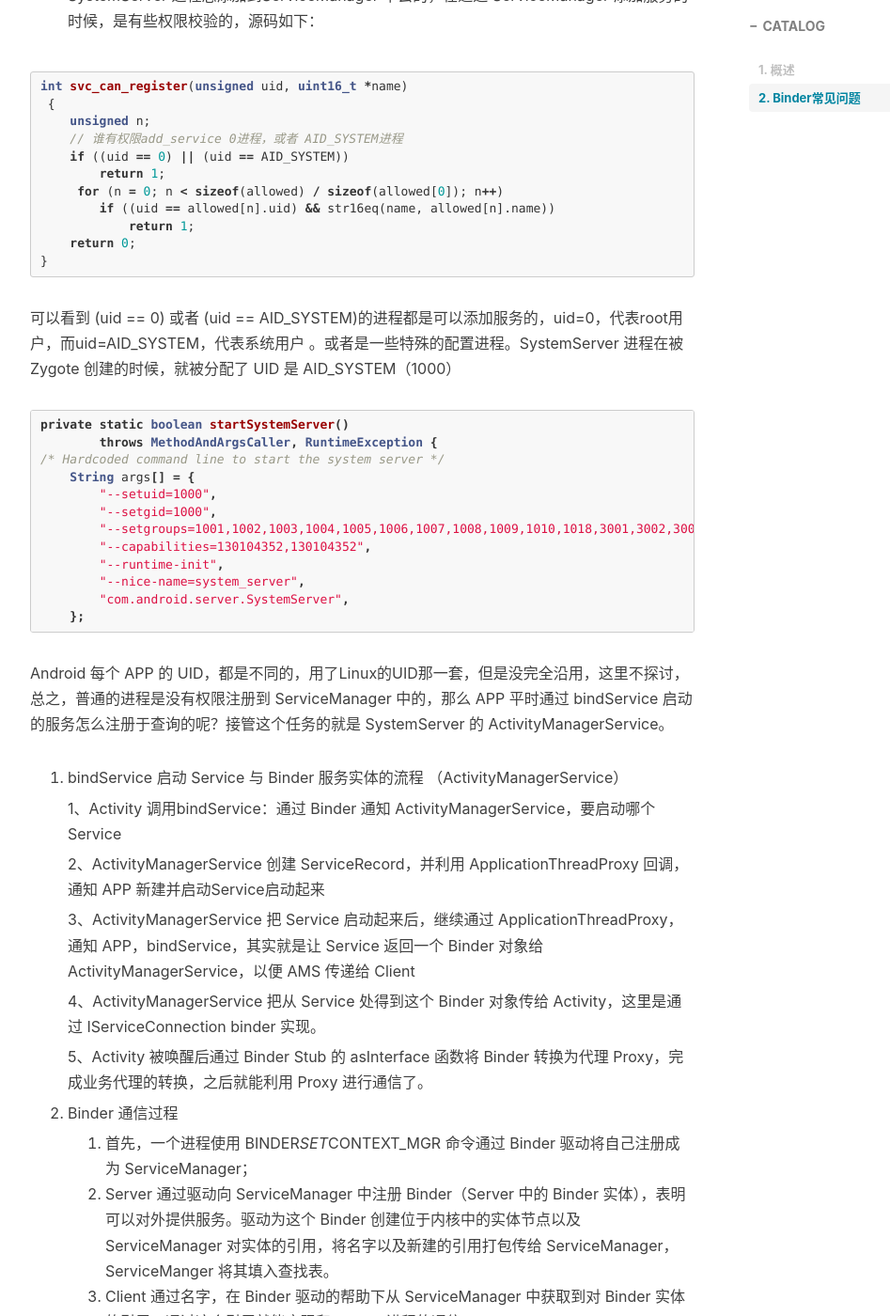
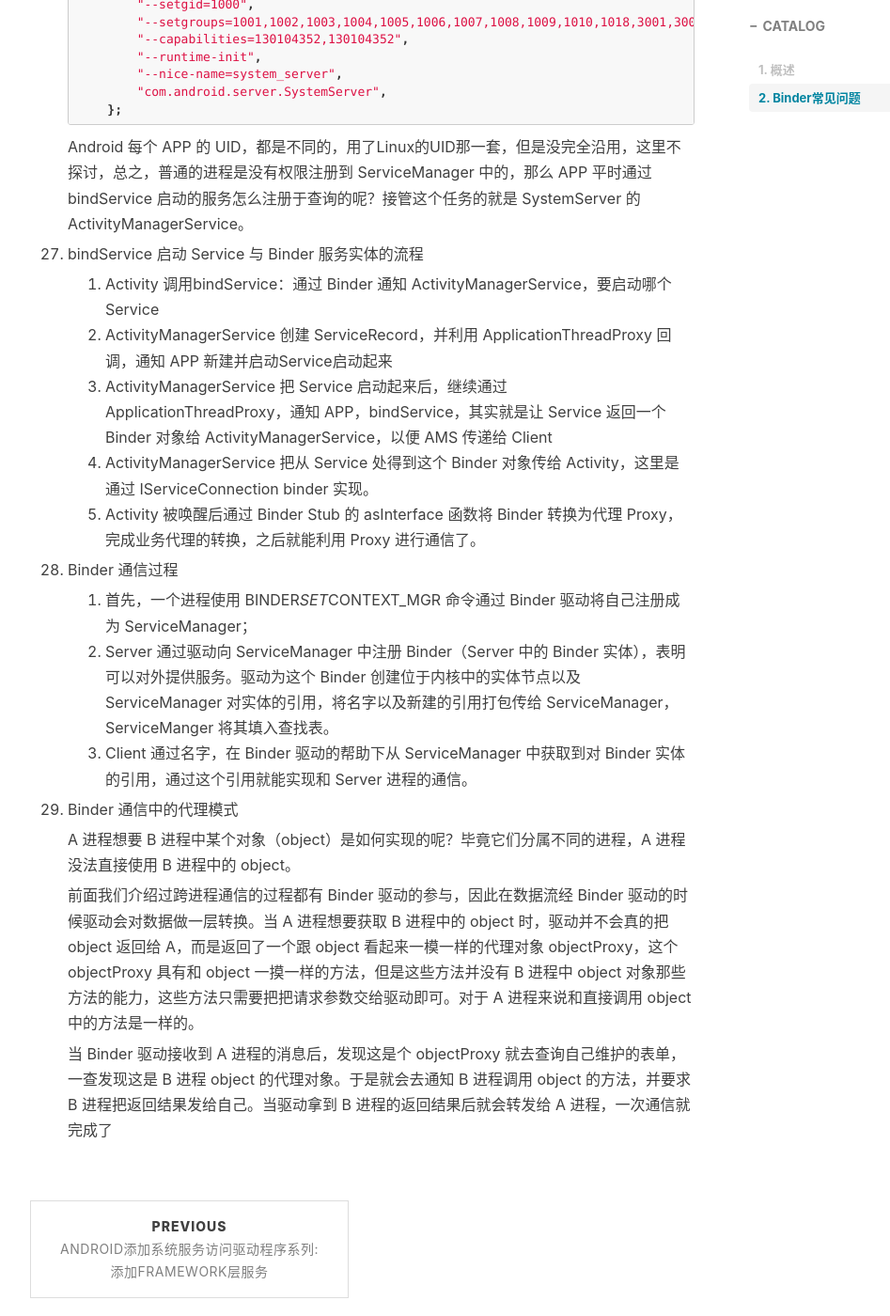
Before and after one commit to vane918/vane918.github.io, a Jekyll site: the page built from _posts/2020-08-07-binder-question.md, in a window 1280 px wide and 1400 px high, scrolled down 11126 px. Shown: the whole window at 94% size, without its empty margins (233-1180 px from the left). Built offline with Jekyll 4.4.1, drawn with Linux system fonts in a browser that asks for light colours; nearby versions of some CDN libraries; comment, search, counter and statistics services are not loaded; some of the changed text lies outside the part shown.

Commit message:
'update'

````diff
--- a/_posts/2020-08-07-binder-question.md
+++ b/_posts/2020-08-07-binder-question.md
@@ -24,57 +24,57 @@ tags:
 
    每个server进程在注册的时候，首先往本地进程的内核空间的 Binders 红黑树插入 Binder 实体服务的 bind_node 节点，然后会在 ServiceManager 进程的内核空间为其添加引用 ref 结构体， ref会保存相应的信息，如名字、ptr地址等。
 
-2.  Client如何找到 Server，并且向其发送请求
+2. Client如何找到 Server，并且向其发送请求
 
    Client 在 getService 的时候，ServiceManager 会找到 Server 的 node 节点，并在 Client 中创建 Server 的 bind_ref 引用，Client 可以在自己进程的内核空间中找到该引用，最终获取 Server 的 bind_node 节点，直接访问 Server，传输数据并唤醒。
 
-3.  Client 端，Server 实体的引用 bind_ref 存在哪里
+3. Client 端，Server 实体的引用 bind_ref 存在哪里
 
    Binder 驱动会在内核空间为打开 Binder 设备的进程（包括 Client 及 Server 端）创建 bind_proc 结构体，bind_proc包含4棵红黑树：threads、bind_refs、bind_nodes、bind_desc 这四棵树分别记录该进程的线程树、Binder 引用树、本地 Binder 实体，等信息，方便本地查找 。
 
-4.  如何唤醒目标进程或者线程
+4. 如何唤醒目标进程或者线程
 
    每个 Binder 进程或者线程在内核中都设置了自己的等待队列，Client 将目标进程或者线程告诉 Binder 驱动，驱动负责唤醒挂起在等待队列上的线程或者进程。
 
-5.  Server 如何找到返回目标进程或者线程
+5. Server 如何找到返回目标进程或者线程
 
-    Client 在请求的时候，会在 bind_trasaction 的 from 中添加请求端信息
+   Client 在请求的时候，会在 bind_trasaction 的 from 中添加请求端信息
 
-6.  Binder 节点与 ref 节点的添加时机是什么
+6. Binder 节点与 ref 节点的添加时机是什么
 
    驱动中存在一个 TYPE_BINDER 与 TYPR_HANDLE 的转换，Binder 节点是 Binder Server 进程（一般是 Native 进程）在向 Servicemanager 注册时候添加的，而 ref 是 Client 在 getService 的时候添加的，并且是由 ServiceManager 添加的。
 
-7.   Binder 如何实现只拷贝一次
+7. Binder 如何实现只拷贝一次
 
    传统的 IPC 通信方式 一次数据传递需要经历：内存缓存区 --> 内核缓存区 --> 内存缓存区，需要 2 次数据拷贝 。 Binder IPC 机制 Binder IPC 正是基于内存映射（mmap）来实现的 ，mmap() 是操作系统中一种内存映射的方法。内存映射简单的讲就是将用户空间的一块内存区域映射到内核空间。映射关系建立后，用户对这块内存区域的修改可以直接反应到内核空间；反之内核空间对这段区域的修改也能直接反应到用户空间。Binder 驱动使用 mmap() 并不是为了在物理介质和用户空间之间建立映射，而是用来在内核空间创建数据接收的缓存空间。 一次完整的 Binder IPC 通信过程通常是这样：
 
    1. Binder 驱动在内核空间创建一个数据接收缓存区；
-   2.  在内核空间开辟一块内核缓存区，建立内核缓存区和内核中数据接收缓存区之间的映射关系，以及内核中数据接收缓存区和接收进程用户空间地址的映射关系；
+   2. 在内核空间开辟一块内核缓存区，建立内核缓存区和内核中数据接收缓存区之间的映射关系，以及内核中数据接收缓存区和接收进程用户空间地址的映射关系；
    3. 发送方进程通过系统调用 copy*from*user() 将数据 copy 到内核中的内核缓存区，由于内核缓存区和接收进程的用户空间存在内存映射，因此也就相当于把数据发送到了接收进程的用户空间，这样便完成了一次进程间的通信。
 
    ![IPC](/images/binder/IPC.png)
 
    ![binder-IPC](/images/binder/binder-IPC.png)
 
-8.  Binder Server都会在ServiceManager中注册吗
+8. Binder Server都会在ServiceManager中注册吗
 
    Java 层的 Binder 实体就不会去 ServiceManager，尤其是 bindService 这样一种，其实是 ActivityManagerService 充当了 ServiceManager 的角色
 
-9.  IPCThreadState::joinThreadPool 的真正意义是什么
+9. IPCThreadState::joinThreadPool 的真正意义是什么
 
    可以理解加入该进程内核的线程池，进行循环，多个线程开启，其实一个就可以，怕处理不过来，可以开启多个线程处理起来，其实跟线程池类似。
 
-10.  为何 ServiceManager 启动的时候没有采用 joinThreadPool，而是自己通过for循环来实现自己 Loop
+10. 为何 ServiceManager 启动的时候没有采用 joinThreadPool，而是自己通过for循环来实现自己 Loop
 
     因为 Binder 环境还没准备好，所以自己控制，所以也没有 talkWithDriver 那套逻辑，不用 onTransact 实现。在binder_transaction 中，会对目标是 ServiceManager 的请求进行特殊处理。
 
 11. ServiceManager 是由谁启动的
 
-     init 进程在init.rc中启动。
+    init 进程在init.rc中启动。
 
 12. ServiceManager 如何成为系统 Server 的大管家
 
-     servicemanager  主要做了以下几件事情：
+    servicemanager  主要做了以下几件事情：
 
     1.  调用函数 binder_open 打开设备文件 /dev/binder 并使用 mmap 将其映射到调用者进程的地址空间中；
     2.  调用 binder_become_context_manager 将自己注册为 Binder 进程间通信机制的上下文管理者；
@@ -124,12 +124,12 @@ tags:
     在 Activity 之间传输 BitMap 的时候，如果 Bitmap 过大，就会引起问题，比如崩溃等，这其实就跟 Binder 传输数据大小的限制有关系，在拷贝映射过程中，mmap 函数会为 Binder 数据传递映射一块连续的虚拟地址，这块虚拟内存空间其实是有大小限制的，不同的进程可能还不一样：
 
     - 普通的由Zygote孵化而来的用户进程，所映射的 Binder 内存大小是不到1M的，准确说是**1M-8K**。这个限制定义在ProcessState类中，如果传输数据超过这个大小，系统就会报错，因为 Binder 本身就是为了进程间频繁而灵活的通信所设计的，并不是为了拷贝大数据而使用的。
-    -  而在内核中，其实也有个限制，是4M，不过由于APP中已经限制了不到1M，这里的限制似乎也没多大用途。
+    - 而在内核中，其实也有个限制，是4M，不过由于APP中已经限制了不到1M，这里的限制似乎也没多大用途。
     - ServiceManager 进程，它为自己申请的 Binder 内核空间是128K，这个同 ServiceManager 的用途是分不开的，ServcieManager 主要面向系统 Service，只是简单的提供一些 addServcie，getService 的功能，不涉及多大的数据传输，因此不需要申请多大的内存。
 
-17.  Binder 内存限制是1m-8k, 为什么一次调用最大传输数据只有大约508k?
+17. Binder 内存限制是1m-8k, 为什么一次调用最大传输数据只有大约508k
 
-     Binder 的线程池数量默认是15个，由15个线程共享这 1MB-8KB 的内存空间，所以实际传输大小并没有那么大
+    Binder 的线程池数量默认是15个，由15个线程共享这 1MB-8KB 的内存空间，所以实际传输大小并没有那么大
 
 18. 系统服务与 bindService 等启动的服务的区别
 
@@ -249,72 +249,69 @@ tags:
 
     这种机制可能也会影响 Service 的性能，比如同一个线程中的 Client 请求的服务是一个耗时操作的时候，通过 oneway 的方式发送请求的话，如果之前的请求还没被执行完，则 Service 不会启动新的线程去响应，该请求线程的所有操作都会被放到同一个Binder线程中依次执行，这样其实没有利用Binder机制的动态线程池，如果是多个线程中的 Client 并发请求，则还是会动态增加 Binder 线程的，大概这个是为了保证同一个线程中的 Binder 请求要依次执行吧，这种表现好像是反过来了，Client 异步，而 Service 阻塞了，也就是说虽然解决了 Client 请求不被阻塞的问题，但是请求的处理并未被加速。
 
-25. Binder协议中BC与BR的区别
+24. Binder协议中BC与BR的区别
 
     BC与BR主要是标记数据及 Transaction 流向，其中BC是从用户空间流向内核，而BR是从内核流线用户空间，比如Client 向 Server 发送请求的时候，用的是 BC_TRANSACTION，当数据被写入到目标进程后，target_proc 所在的进程被唤醒，在内核空间中，会将BC转换为BR，并将数据与操作传递该用户空间。
 
-26. Binder 在传输数据的时候是如何层层封装的--不同层次使用的数据结构（命令的封装）
+25. Binder 在传输数据的时候是如何层层封装的--不同层次使用的数据结构（命令的封装）
 
     ![binder-data](/images/binder/binder-data.jpg)
 
-27. ServiceManager addService的限制--并非所有服务都能通过addService添加到ServiceManager
-ServiceManager 其实主要的面向对象是系统服务，大部分系统服务都是由 SystemServer 进程总添加到ServiceManager 中去的，在通过 ServiceManager 添加服务的时候，是有些权限校验的，源码如下：
+26. ServiceManager addService的限制
 
-```cpp
-int svc_can_register(unsigned uid, uint16_t *name)
- {
-    unsigned n;
-    // 谁有权限add_service 0进程，或者 AID_SYSTEM进程
-    if ((uid == 0) || (uid == AID_SYSTEM))
-        return 1;
-     for (n = 0; n < sizeof(allowed) / sizeof(allowed[0]); n++)
-        if ((uid == allowed[n].uid) && str16eq(name, allowed[n].name))
+    1. ServiceManager 其实主要的面向对象是系统服务，大部分系统服务都是由 SystemServer 进程总添加到ServiceManager 中去的，在通过 ServiceManager 添加服务的时候，是有些权限校验的，源码如下：
+
+    ```cpp
+    int svc_can_register(unsigned uid, uint16_t *name)
+     {
+        unsigned n;
+        // 谁有权限add_service 0进程，或者 AID_SYSTEM进程
+        if ((uid == 0) || (uid == AID_SYSTEM))
             return 1;
-    return 0;
-}
-```
+         for (n = 0; n < sizeof(allowed) / sizeof(allowed[0]); n++)
+            if ((uid == allowed[n].uid) && str16eq(name, allowed[n].name))
+                return 1;
+        return 0;
+    }
+    ```
 
-可以看到 (uid == 0) 或者 (uid == AID_SYSTEM)的进程都是可以添加服务的，uid=0，代表root用户，而uid=AID_SYSTEM，代表系统用户    。或者是一些特殊的配置进程。SystemServer 进程在被 Zygote 创建的时候，就被分配了 UID 是 AID_SYSTEM（1000）
+    可以看到 (uid == 0) 或者 (uid == AID_SYSTEM)的进程都是可以添加服务的，uid=0，代表root用户，而uid=AID_SYSTEM，代表系统用户    。或者是一些特殊的配置进程。SystemServer 进程在被 Zygote 创建的时候，就被分配了 UID 是 AID_SYSTEM（1000）
 
-```java
-private static boolean startSystemServer()
-        throws MethodAndArgsCaller, RuntimeException {
-/* Hardcoded command line to start the system server */
-    String args[] = {
-        "--setuid=1000",
-        "--setgid=1000",
-        "--setgroups=1001,1002,1003,1004,1005,1006,1007,1008,1009,1010,1018,3001,3002,3003,3006,3007",
-        "--capabilities=130104352,130104352",
-        "--runtime-init",
-        "--nice-name=system_server",
-        "com.android.server.SystemServer",
-    };
-```
+    ```java
+    private static boolean startSystemServer()
+            throws MethodAndArgsCaller, RuntimeException {
+    /* Hardcoded command line to start the system server */
+        String args[] = {
+            "--setuid=1000",
+            "--setgid=1000",
+            "--setgroups=1001,1002,1003,1004,1005,1006,1007,1008,1009,1010,1018,3001,3002,3003,3006,3007",
+            "--capabilities=130104352,130104352",
+            "--runtime-init",
+            "--nice-name=system_server",
+            "com.android.server.SystemServer",
+        };
+    ```
 
-Android 每个 APP 的 UID，都是不同的，用了Linux的UID那一套，但是没完全沿用，这里不探讨，总之，普通的进程是没有权限注册到 ServiceManager 中的，那么 APP 平时通过 bindService 启动的服务怎么注册于查询的呢？接管这个任务的就是 SystemServer 的 ActivityManagerService。
+    Android 每个 APP 的 UID，都是不同的，用了Linux的UID那一套，但是没完全沿用，这里不探讨，总之，普通的进程是没有权限注册到 ServiceManager 中的，那么 APP 平时通过 bindService 启动的服务怎么注册于查询的呢？接管这个任务的就是 SystemServer 的 ActivityManagerService。
 
-27. bindService 启动 Service 与 Binder 服务实体的流程 （ActivityManagerService）
+27. bindService 启动 Service 与 Binder 服务实体的流程
 
-    1、Activity 调用bindService：通过 Binder 通知 ActivityManagerService，要启动哪个 Service
+    1. Activity 调用bindService：通过 Binder 通知 ActivityManagerService，要启动哪个 Service
+    2. ActivityManagerService 创建 ServiceRecord，并利用 ApplicationThreadProxy 回调，通知 APP 新建并启动Service启动起来
+    3. ActivityManagerService 把 Service 启动起来后，继续通过 ApplicationThreadProxy，通知 APP，bindService，其实就是让 Service 返回一个 Binder 对象给 ActivityManagerService，以便 AMS 传递给 Client
+    4. ActivityManagerService 把从 Service 处得到这个 Binder 对象传给 Activity，这里是通过 IServiceConnection binder 实现。
+    5. Activity 被唤醒后通过 Binder Stub 的 asInterface 函数将 Binder 转换为代理 Proxy，完成业务代理的转换，之后就能利用 Proxy 进行通信了。
 
-    2、ActivityManagerService 创建 ServiceRecord，并利用 ApplicationThreadProxy 回调，通知 APP 新建并启动Service启动起来
-
-    3、ActivityManagerService 把 Service 启动起来后，继续通过 ApplicationThreadProxy，通知 APP，bindService，其实就是让 Service 返回一个 Binder 对象给 ActivityManagerService，以便 AMS 传递给 Client
-
-    4、ActivityManagerService 把从 Service 处得到这个 Binder 对象传给 Activity，这里是通过 IServiceConnection binder 实现。
-
-    5、Activity 被唤醒后通过 Binder Stub 的 asInterface 函数将 Binder 转换为代理 Proxy，完成业务代理的转换，之后就能利用 Proxy 进行通信了。
-
-29. Binder 通信过程
+28. Binder 通信过程
 
     1. 首先，一个进程使用 BINDER*SET*CONTEXT_MGR 命令通过 Binder 驱动将自己注册成为 ServiceManager；
     2. Server 通过驱动向 ServiceManager 中注册 Binder（Server 中的 Binder 实体），表明可以对外提供服务。驱动为这个 Binder 创建位于内核中的实体节点以及 ServiceManager 对实体的引用，将名字以及新建的引用打包传给 ServiceManager，ServiceManger 将其填入查找表。
     3. Client 通过名字，在 Binder 驱动的帮助下从 ServiceManager 中获取到对 Binder 实体的引用，通过这个引用就能实现和 Server 进程的通信。
 
-30. Binder 通信中的代理模式
+29. Binder 通信中的代理模式
 
      A 进程想要 B 进程中某个对象（object）是如何实现的呢？毕竟它们分属不同的进程，A 进程 没法直接使用 B 进程中的 object。
 
     前面我们介绍过跨进程通信的过程都有 Binder 驱动的参与，因此在数据流经 Binder 驱动的时候驱动会对数据做一层转换。当 A 进程想要获取 B 进程中的 object 时，驱动并不会真的把 object 返回给 A，而是返回了一个跟 object 看起来一模一样的代理对象 objectProxy，这个 objectProxy 具有和 object 一摸一样的方法，但是这些方法并没有 B 进程中 object 对象那些方法的能力，这些方法只需要把把请求参数交给驱动即可。对于 A 进程来说和直接调用 object 中的方法是一样的。
 
-    当 Binder 驱动接收到 A 进程的消息后，发现这是个 objectProxy 就去查询自己维护的表单，一查发现这是 B 进程 object 的代理对象。于是就会去通知 B 进程调用 object 的方法，并要求 B 进程把返回结果发给自己。当驱动拿到 B 进程的返回结果后就会转发给 A 进程，一次通信就完成了。
+    当 Binder 驱动接收到 A 进程的消息后，发现这是个 objectProxy 就去查询自己维护的表单，一查发现这是 B 进程 object 的代理对象。于是就会去通知 B 进程调用 object 的方法，并要求 B 进程把返回结果发给自己。当驱动拿到 B 进程的返回结果后就会转发给 A 进程，一次通信就完成了
````
